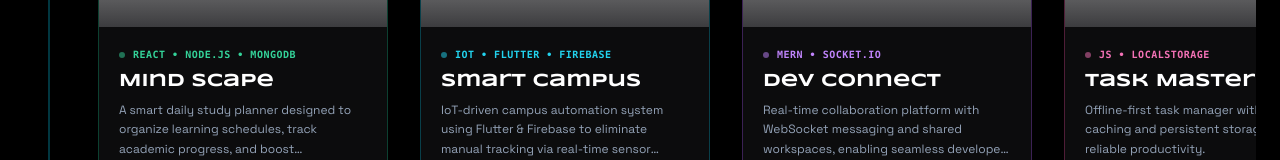
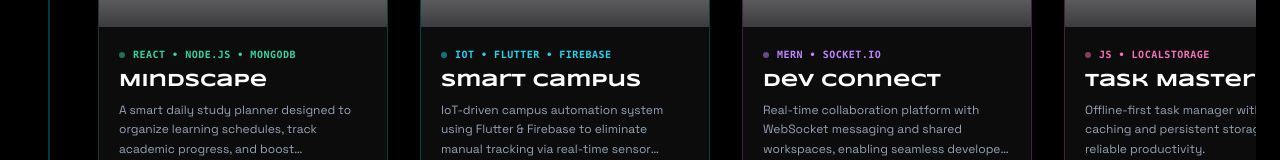
Before and after one commit to Asishranjansahu/ASISH-PORTFOLIO, a React (Vite) app: page / in a window 1280 px wide. Shown: the part 2971-3131 px from the top of the page. Built offline with nearby package versions, Linux system fonts and the light colour scheme.

Commit message:
fix: improve mindscape links and card interaction

```diff
--- a/src/App.jsx
+++ b/src/App.jsx
@@ -18,13 +18,13 @@ import WhoAmI from './components/WhoAmI';
 
 const PROJECTS = [
   {
-    title: "Mind Scape",
+    title: "Mindscape",
     tech: "React • Node.js • MongoDB",
     desc: "A smart daily study planner designed to organize learning schedules, track academic progress, and boost productivity.",
     color: "emerald",
-    image: "https://placehold.co/1200x800/0f172a/ffffff?text=Mind+Scape",
+    image: "https://placehold.co/1200x800/0f172a/ffffff?text=Mindscape",
     live: "https://daily-study-planner-wine.vercel.app",
-    github: "https://github.com/Asishranjansahu/Daily-Study-Planner.git"
+    github: "https://github.com/Asishranjansahu/Daily-Study-Planner"
   },
   {
     title: "Smart Campus",
@@ -622,7 +622,7 @@ function App() {
                 }}
                 className="w-full h-full object-cover transition-transform duration-700 group-hover:scale-110"
               />
-              <div className="absolute inset-0 bg-gradient-to-t from-zinc-900 to-transparent opacity-80" />
+              <div className="absolute inset-0 bg-gradient-to-t from-zinc-900 to-transparent opacity-80 pointer-events-none" />
 
               {/* Floating Logo Badge */}
               <div className="absolute top-3 right-3 w-10 h-10 rounded-full bg-black/60 backdrop-blur-md border border-white/10 flex items-center justify-center shadow-lg group-hover:scale-110 transition-transform duration-300">
```
